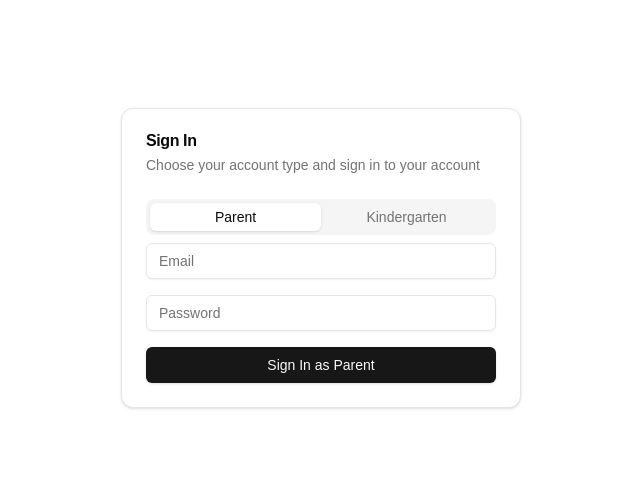
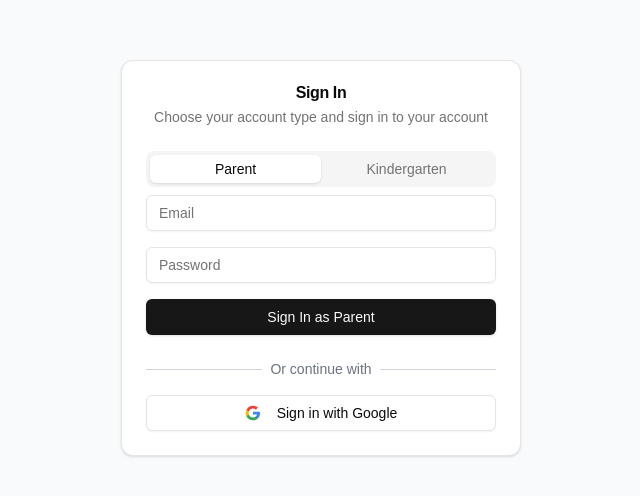
Before and after one commit to haziqishere/kinderguardian, a Next.js app: page /sign-in in a window 1280 px wide. Shown: the part 142-638 px from the top of the page, without its empty margins (319-959 px from the left). Built offline with nearby package versions, Linux system fonts and the light colour scheme.

Commit message:
middleware for rerouting and sign-in validation

```diff
--- /dev/null
+++ b/src/actions/auth/index.ts
@@ -0,0 +1,77 @@
+import { db } from "@/lib/db";
+import { LoginSchema, LoginSchemaType, RegisterSchema, RegisterSchemaType } from "./schema";
+import { createSafeAction } from "@/lib/create-safe-action";
+import { signInWithEmailAndPassword, createUserWithEmailAndPassword } from "firebase/auth";
+import { auth } from "@/lib/firebase";
+
+const loginHandler = async (data: LoginSchemaType) => {
+  try {
+    const userCredential = await signInWithEmailAndPassword(
+      auth,
+      data.email,
+      data.password
+    );
+
+    const response = await fetch("/api/auth/user-type", {
+      method: "POST",
+      headers: {
+        "Content-Type": "application/json",
+      },
+      body: JSON.stringify({
+        firebaseId: userCredential.user.uid,
+      }),
+    });
+
+    const { userType, kindergartenName } = await response.json();
+    return { data: { userType, kindergartenName } };
+  } catch (error) {
+    return { error: "Invalid credentials." };
+  }
+};
+
+const registerHandler = async (data: RegisterSchemaType) => {
+  try {
+    const userCredential = await createUserWithEmailAndPassword(
+      auth,
+      data.email,
+      data.password
+    );
+
+    if (data.userType === "parent") {
+      const parent = await db.parent.create({
+        data: {
+          firebaseId: userCredential.user.uid,
+          email: data.email,
+          name: data.name,
+        },
+      });
+      return { data: { userType: "parent", user: parent } };
+    } else {
+      const kindergarten = await db.kindergarten.create({
+        data: {
+          name: data.kindergartenName!,
+          address: data.address!,
+          messageAlertThreshold: new Date("1970-01-01T09:00:00"),
+          callAlertThreshold: new Date("1970-01-01T10:00:00"),
+          admins: {
+            create: {
+              firebaseId: userCredential.user.uid,
+              email: data.email,
+              name: data.name,
+              role: "SUPER_ADMIN",
+            },
+          },
+        },
+        include: {
+          admins: true,
+        },
+      });
+      return { data: { userType: "kindergarten", user: kindergarten.admins[0] } };
+    }
+  } catch (error) {
+    return { error: "Registration failed." };
+  }
+};
+
+export const login = createSafeAction(LoginSchema, loginHandler);
+export const register = createSafeAction(RegisterSchema, registerHandler);
--- a/src/app/(auth)/sign-in/page.tsx
+++ b/src/app/(auth)/sign-in/page.tsx
@@ -1,10 +1,15 @@
 "use client";
 
+import React from "react";
 import { useState } from "react";
 import { useRouter } from "next/navigation";
 import { useForm } from "react-hook-form";
 import { zodResolver } from "@hookform/resolvers/zod";
-import { signInWithEmailAndPassword } from "firebase/auth";
+import {
+  signInWithEmailAndPassword,
+  signInWithPopup,
+  GoogleAuthProvider,
+} from "firebase/auth";
 import { auth } from "@/lib/firebase";
 import { LoginSchema } from "@/actions/auth/schema";
 import { Button } from "@/components/ui/button";
@@ -30,6 +35,39 @@
       password: "",
     },
   });
+
+  const handleGoogleSignIn = async () => {
+    try {
+      setIsLoading(true);
+      const provider = new GoogleAuthProvider();
+      const userCredential = await signInWithPopup(auth, provider);
+
+      // Get user type and details from your database
+      const response = await fetch("/api/auth/user-type", {
+        method: "POST",
+        headers: {
+          "Content-Type": "application/json",
+        },
+        body: JSON.stringify({
+          firebaseId: userCredential.user.uid,
+        }),
+      });
+
+      const { userType, kindergartenName } = await response.json();
+
+      // Redirect based on user type
+      if (userType === "parent") {
+        router.push("/parent");
+      } else {
+        router.push(`/kindergarten/${kindergartenName}/dashboard`);
+      }
+    } catch (error) {
+      console.error("Google sign in error:", error);
+      // Handle error (show toast, etc.)
+    } finally {
+      setIsLoading(false);
+    }
+  };
 
   const onSubmit = async (data: any) => {
     try {
@@ -68,9 +106,9 @@
   };
 
   return (
-    <div className="container flex h-screen w-screen flex-col items-center justify-center">
+    <div className="min-h-screen flex items-center justify-center bg-gray-50 py-12 px-4 sm:px-6 lg:px-8">
       <Card className="w-[400px]">
-        <CardHeader>
+        <CardHeader className="text-center">
           <CardTitle>Sign In</CardTitle>
           <CardDescription>
             Choose your account type and sign in to your account
@@ -129,6 +167,47 @@
               </form>
             </TabsContent>
           </Tabs>
+
+          <div className="mt-6">
+            <div className="relative">
+              <div className="absolute inset-0 flex items-center">
+                <div className="w-full border-t border-gray-300" />
+              </div>
+              <div className="relative flex justify-center text-sm">
+                <span className="px-2 bg-white text-gray-500">
+                  Or continue with
+                </span>
+              </div>
+            </div>
+
+            <Button
+              type="button"
+              variant="outline"
+              onClick={handleGoogleSignIn}
+              disabled={isLoading}
+              className="w-full mt-4"
+            >
+              <svg className="w-5 h-5 mr-2" viewBox="0 0 24 24">
+                <path
+                  d="M22.56 12.25c0-.78-.07-1.53-.2-2.25H12v4.26h5.92c-.26 1.37-1.04 2.53-2.21 3.31v2.77h3.57c2.08-1.92 3.28-4.74 3.28-8.09z"
+                  fill="#4285F4"
+                />
+                <path
+                  d="M12 23c2.97 0 5.46-.98 7.28-2.66l-3.57-2.77c-.98.66-2.23 1.06-3.71 1.06-2.86 0-5.29-1.93-6.16-4.53H2.18v2.84C3.99 20.53 7.7 23 12 23z"
+                  fill="#34A853"
+                />
+                <path
+                  d="M5.84 14.09c-.22-.66-.35-1.36-.35-2.09s.13-1.43.35-2.09V7.07H2.18C1.43 8.55 1 10.22 1 12s.43 3.45 1.18 4.93l2.85-2.22.81-.62z"
+                  fill="#FBBC05"
+                />
+                <path
+                  d="M12 5.38c1.62 0 3.06.56 4.21 1.64l3.15-3.15C17.45 2.09 14.97 1 12 1 7.7 1 3.99 3.47 2.18 7.07l3.66 2.84c.87-2.6 3.3-4.53 6.16-4.53z"
+                  fill="#EA4335"
+                />
+              </svg>
+              Sign in with Google
+            </Button>
+          </div>
         </CardContent>
       </Card>
     </div>
--- a/src/app/(landing page)/_component/cta.tsx
+++ b/src/app/(landing page)/_component/cta.tsx
@@ -28,7 +28,7 @@
             </p>
             <div className="mt-11 flex flex-col justify-start gap-2 sm:flex-row">
               <RainbowButton>
-                <Link href="/dashboard">Get Started!</Link>
+                <Link href="/sign-in">Get Started!</Link>
               </RainbowButton>
             </div>
           </div>
--- a/src/app/(landing page)/_component/navbar.tsx
+++ b/src/app/(landing page)/_component/navbar.tsx
@@ -10,7 +10,7 @@
     <div className="flex justify-between items-center p-4 bg-white drop-shadow-sm">
       <Logo />
       <Button size="lg" asChild>
-        <Link href="/dashboard">Get Started!</Link>
+        <Link href="/sign-in">Get Started!</Link>
       </Button>
     </div>
   );
```
